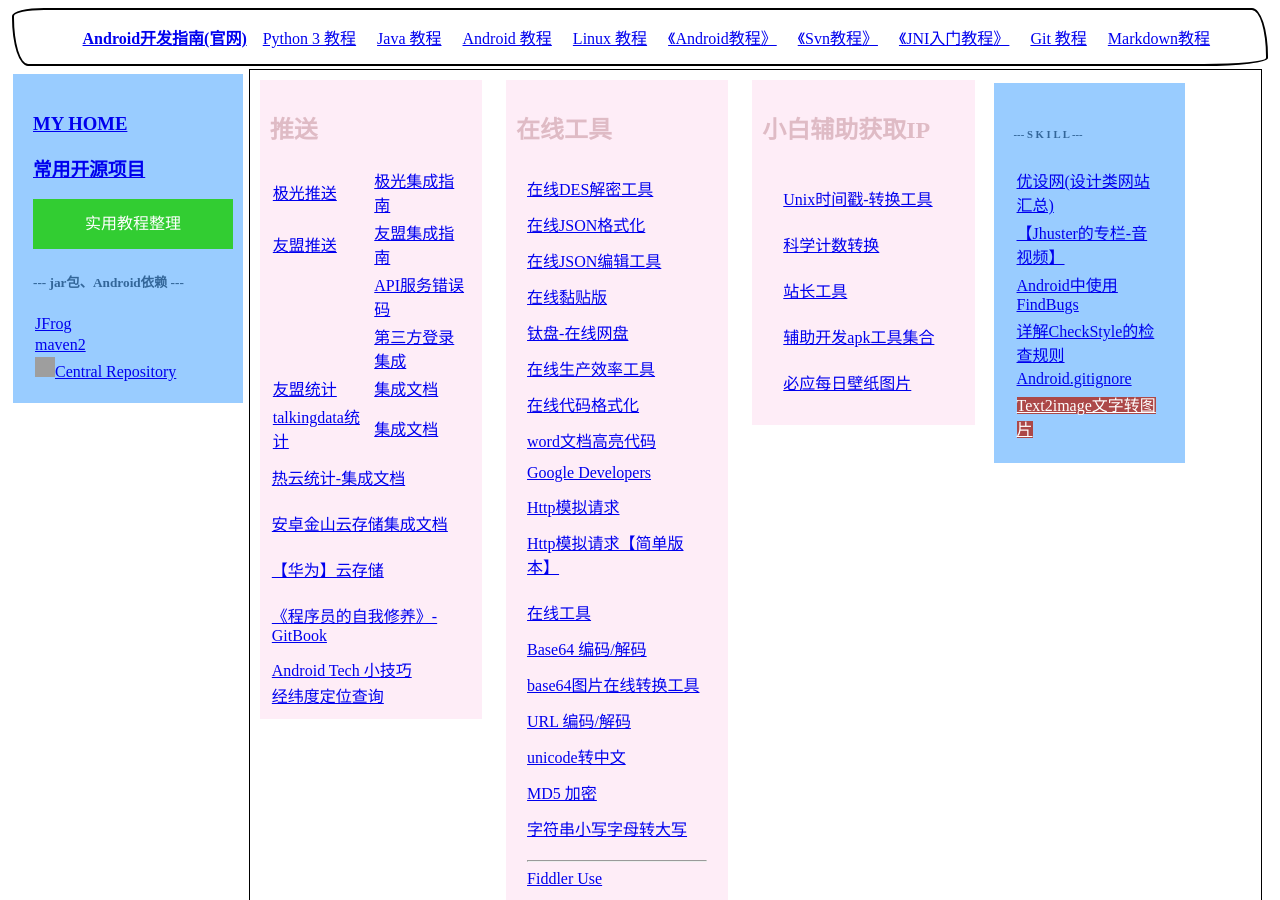
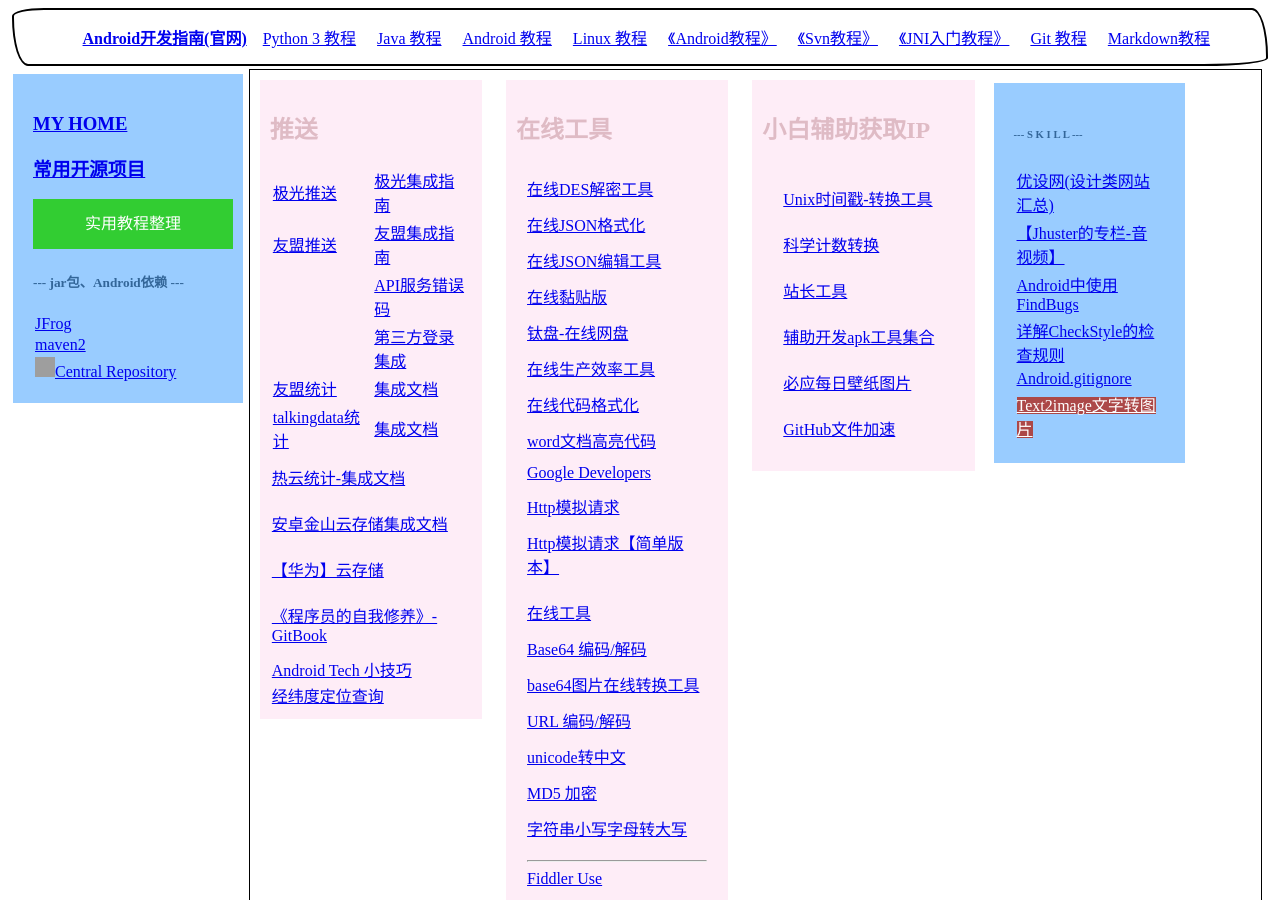
Before and after one commit to github201407/github201407.github.io, a Jekyll site: the page common.html, which Jekyll copies as it is, in a window 1280 px wide and 900 px high. Built offline with Jekyll 4.4.1, drawn with Linux system fonts in a browser that asks for light colours; grey boxes are pictures that could not be loaded.

Commit message:
GitHub文件加速

```diff
--- a/common.html
+++ b/common.html
@@ -370,6 +370,9 @@
           <tr>
             <td> <a href="https://peapix.com/bing/cn" target="_blank" title="必应每日壁纸图片">必应每日壁纸图片</a> </td>
           </tr>
+          <tr>
+            <td> <a href="https://shrill-pond-3e81.hunsh.workers.dev/" target="_blank" title="GitHub 文件加速">GitHub文件加速</a> </td>
+          </tr>
         </tbody>
       </table>
     </div>
```
